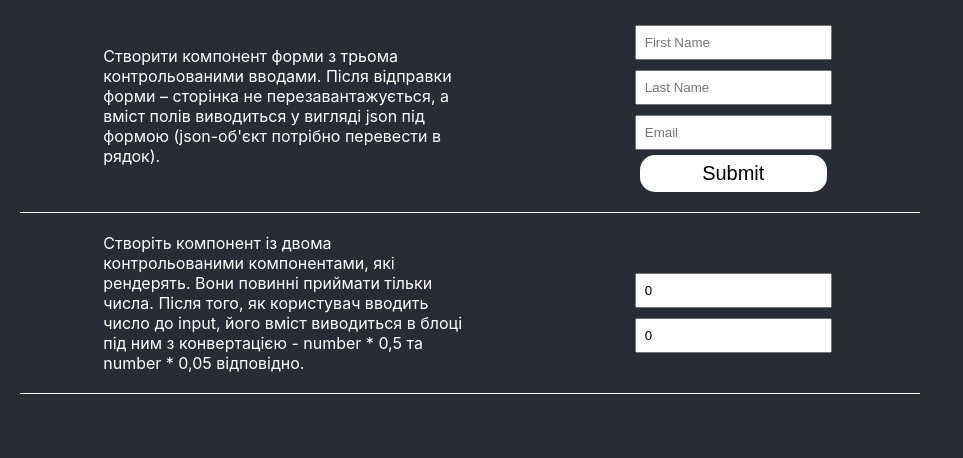
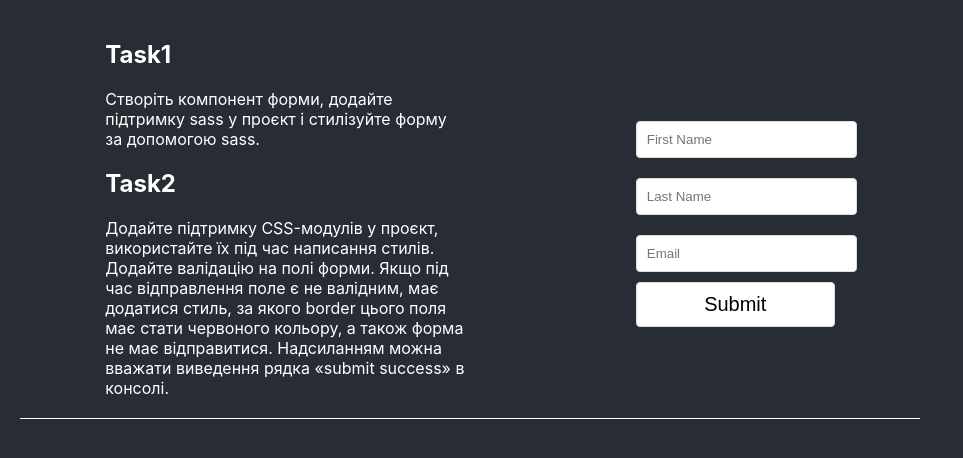
Before and after one commit to lanina90/reactessantial_hw, a React (Create React App) app: page / in a window 1280 px wide. Shown: the top 458 px of the page, without its empty margins (0-963 px from the left). Built offline with nearby package versions, Linux system fonts and the light colour scheme.

Commit message:
hw_6 done

```diff
--- a/package.json
+++ b/package.json
@@ -35,5 +35,9 @@
       "last 1 firefox version",
       "last 1 safari version"
     ]
+  },
+  "devDependencies": {
+    "css-loader": "^6.7.3",
+    "style-loader": "^3.3.2"
   }
 }
--- a/src/App.js
+++ b/src/App.js
@@ -1,28 +1,25 @@
-import picture from './picture.jpeg';
 import './App.scss';
-import {useState} from "react";
 import Task1 from "./components/first/Task1";
-import Task2 from "./components/second/Task2";
+
 
 function App() {
 
   return (
     <div className="App">
       <div className="App__task">
-        <div className='task-name'>Створити компонент форми з трьома контрольованими вводами. Після відправки форми –
-          сторінка не перезавантажується, а вміст полів виводиться у вигляді json під формою (json-об'єкт потрібно
-          перевести в рядок).
+        <div className='task-name'>
+          <h2>Task1</h2>Створіть компонент форми, додайте підтримку sass у проєкт і стилізуйте форму за
+          допомогою sass.
+          <h2>Task2</h2>
+          Додайте підтримку CSS-модулів у проєкт, використайте їх під час написання стилів.
+          Додайте валідацію на полі форми. Якщо під час відправлення поле є не валідним, має додатися стиль, за якого
+          border цього поля має стати червоного кольору, а також форма не має відправитися. Надсиланням можна вважати
+          виведення рядка «submit success» в консолі.
         </div>
+
         <Task1/>
       </div>
 
-      <div className="App__task">
-        <div className='task-name'>Створіть компонент із двома контрольованими компонентами, які рендерять. Вони повинні
-          приймати тільки числа. Після того, як користувач вводить число до input, його вміст виводиться в блоці під ним
-          з конвертацією - number * 0,5 та number * 0,05 відповідно.
-        </div>
-        <Task2/>
-      </div>
     </div>
   );
 }
--- a/src/App.scss
+++ b/src/App.scss
@@ -23,35 +23,27 @@ body {
   margin-bottom: 20px;
 }
 
-button {
-  background: white;
-  border: 2px solid transparent;
-  text-align: center;
-  font-size: 20px;
-  border-radius: 15px;
-  padding: 5px 15px;
-  cursor: pointer;
-  margin: 0 10px;
-  transition: all 0.05s ease-in-out;
-  margin-bottom: 20px;
-
-
-  &:hover {
-    transform: translateY(-2px);
-  }
-
-  &:active {
-    transform: translateY(2px);
-    box-shadow: none;
-  }
-}
-
 .form {
   display: flex;
   flex-direction: column;
+
+  &__input{
+    padding: 10px;
+    margin: 10px 0;
+    border: 1px solid #ddd;
+    border-radius: 4px;
+    width: 100%;
+  }
+
+  &__btn{
+    background: white;
+    text-align: center;
+    font-size: 20px;
+    padding: 10px;
+    border: 1px solid #ddd;
+    border-radius: 4px;
+    cursor: pointer;
+    width: 100%;
+  }
+
 }
-
-.form input{
-  padding: 8px;
-  margin: 5px;
-}
--- a/src/components/first/Task1.jsx
+++ b/src/components/first/Task1.jsx
@@ -1,4 +1,5 @@
 import React, {useState} from 'react';
+import styles from './task1.module.css';
 
 const Task1 = () => {
 
@@ -7,8 +8,43 @@ const Task1 = () => {
   const [email, setEmail] = useState('')
   const [result, setResult] = useState('')
 
+  const [error, setError] = useState({
+    firstName: false,
+    lastName: false,
+    email: false
+  })
+
+  const validateForm = () => {
+    let isValid = true
+    let errors = {
+      firstName: false,
+      lastName: false,
+      email: false,
+    }
+
+
+    if (firstName === '') {
+      errors.firstName = true;
+      isValid = false;
+    }
+
+    if (lastName === '') {
+      errors.lastName = true;
+      isValid = false;
+    }
+
+    if (email === '' || !/\S+@\S+\.\S+/.test(email)) {
+      errors.email = true;
+      isValid = false;
+    }
+
+    setError(errors);
+    return isValid;
+  }
+
   const handleSubmit = event => {
     event.preventDefault();
+    if (!validateForm()) return;
     const formData = {
       firstName,
       lastName,
@@ -16,30 +52,32 @@ const Task1 = () => {
     };
     const jsonString = JSON.stringify(formData);
     setResult(jsonString);
+
+    console.log('submit success')
   };
 
   return (
     <div>
-      <form className={'form'} onSubmit={handleSubmit}>
-        <input
+      <form className='form' onSubmit={handleSubmit}>
+        <input className={`form__input ${error.firstName ? styles.error : ''}`}
                type="text"
           placeholder='First Name'
           value={firstName}
           onChange={event => setFirstName(event.target.value)}
         />
-        <input
+        <input className={`form__input ${error.lastName ? styles.error : ''}`}
                type="text"
                placeholder='Last Name'
                value={lastName}
                onChange={event => setLastName(event.target.value)}
         />
-        <input
+        <input className={`form__input ${error.email ? styles.error : ''}`}
                type="email"
                placeholder='Email'
                value={email}
                onChange={event => setEmail(event.target.value)}
-        ></input>
-        <button type="submit">Submit</button>
+        />
+        <button className='form__btn' type="submit">Submit</button>
       </form>
       <div>{result}</div>
     </div>
--- /dev/null
+++ b/src/components/first/task1.module.css
@@ -0,0 +1,4 @@
+
+.error {
+    border-color: red;
+}
--- a/src/components/second/Task2.jsx
+++ /dev/null
@@ -1,43 +0,0 @@
-import React, {useState} from 'react';
-
-const Task2 = () => {
-
-  const [numberOne, setNumberOne] = useState(0)
-  const [numberTwo, setNumberTwo] = useState(0)
-  const [numberOneResult, setNumberOneResult] = useState('')
-  const [numberTwoResult, setNumberTwoResult] = useState('')
-
-
-  const handleChangeNumberOne = event => {
-    const value = event.target.value;
-    setNumberOne(value);
-    setNumberOneResult(value * 0.5);
-  }
-
-  const handleChangeNumberTwo = event => {
-    const value = event.target.value;
-    setNumberTwo(value);
-    setNumberTwoResult(value * 0.05);
-  }
-
-  return (
-    <div>
-      <form className={'form'}>
-        <input
-          type="number"
-          value={numberOne}
-          onChange={handleChangeNumberOne}
-        />
-        <div>{numberOneResult}</div>
-        <input
-          type="number"
-          value={numberTwo}
-          onChange={handleChangeNumberTwo}
-        />
-        <div>{numberTwoResult}</div>
-      </form>
-    </div>
-  );
-};
-
-export default Task2;
```
Also changed, not shown: 1 other file (tests, documents, lock files or other folders). Lines whose indentation alone changed are shown as unchanged.
